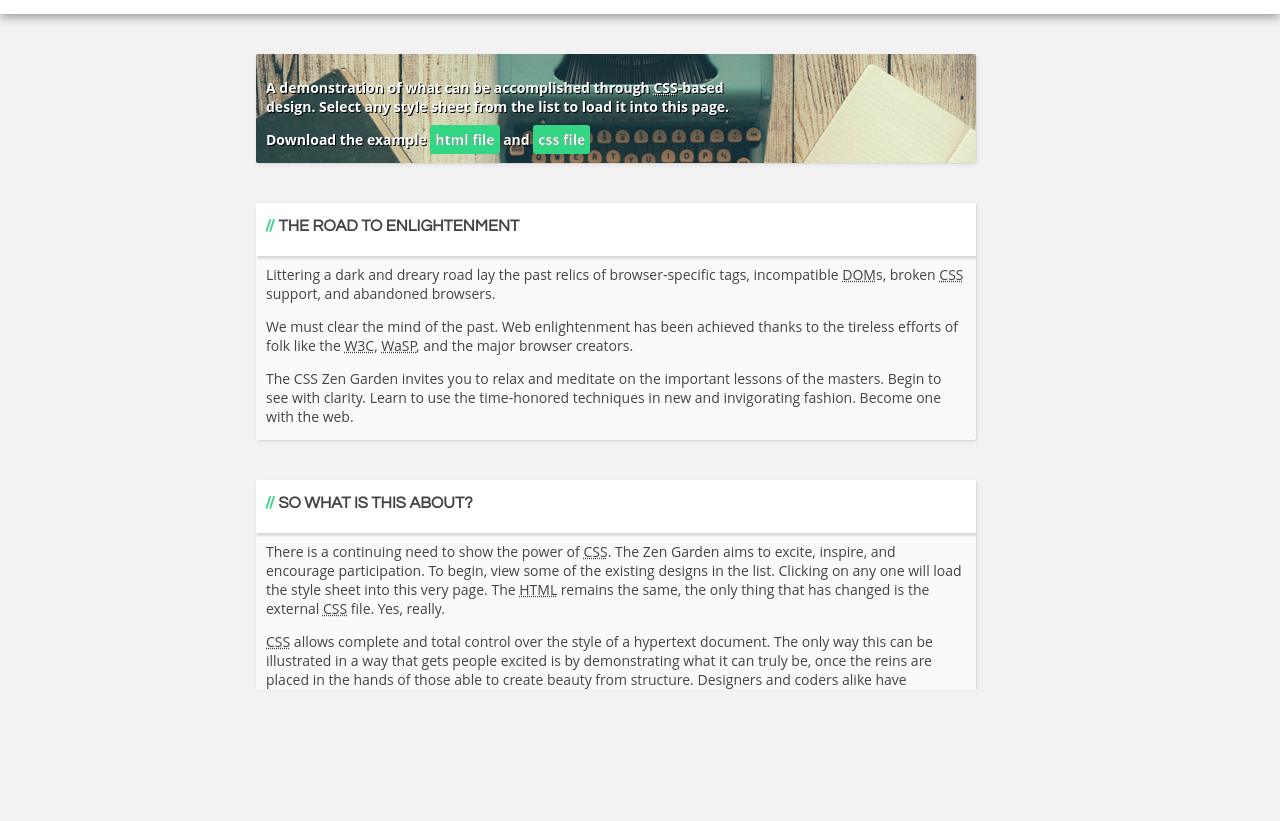
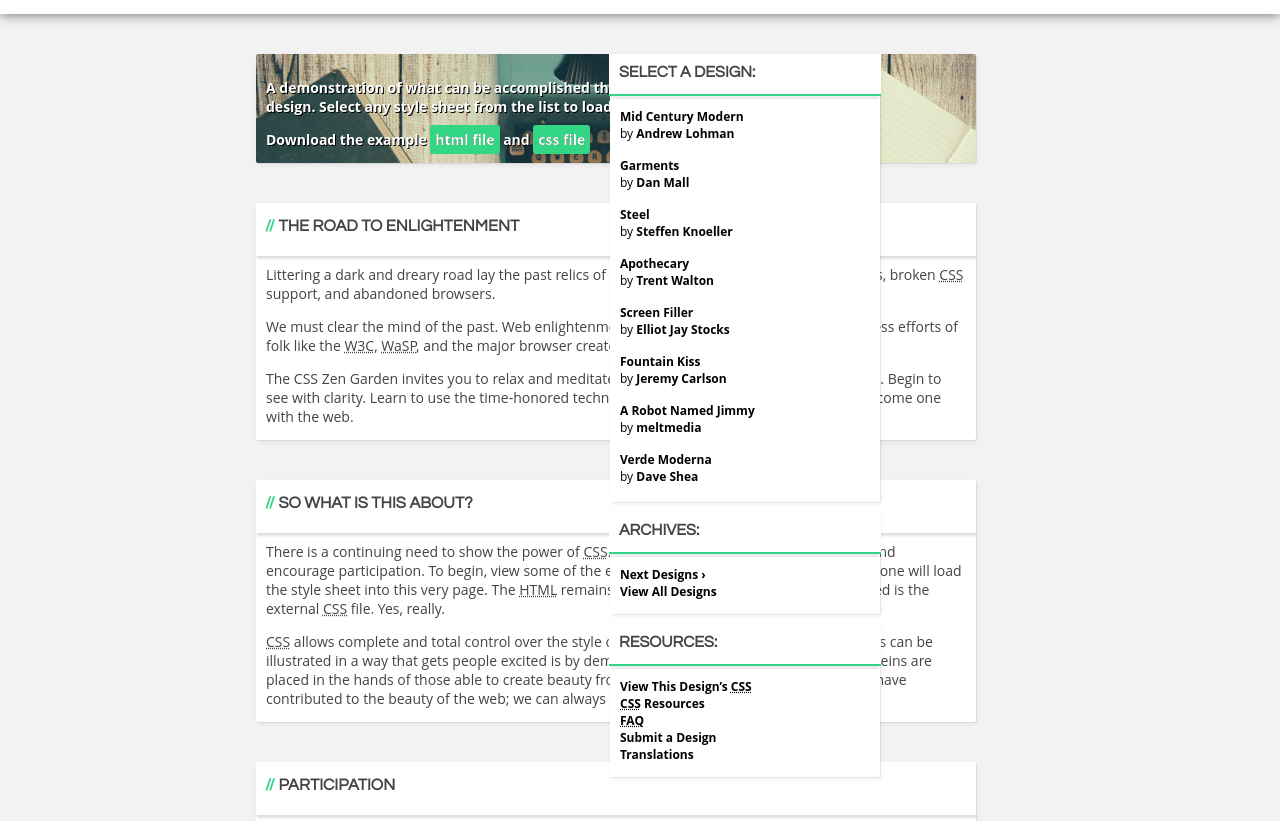
Before and after one commit to danielbjurling/css-project, a plain HTML site: page index.html in a window 1280 px wide. Shown: the part 111-932 px from the top of the page. Before the commit the page ends 800 px from the top, so only its background shows below. Drawn offline with Linux system fonts and the light colour scheme.

Commit message:
More styling and cleaning up some code

```diff
--- a/css/style.css
+++ b/css/style.css
@@ -1,23 +1,21 @@
-html,
+html {
+  	margin: 0;
+	padding: 0;
+}
 body {
   overflow-x: hidden;
   font-family: 'Open Sans', sans-serif;
   background-color: #f2f2f2;
   width:100%;
   height:100%;
-  margin: 0 auto;
+  margin: 0;
   padding: 0;
-}
-.page-wrapper {
-  width: 100%;
-  margin: 0 auto;
-  }
+	}
 
 h1, h2, h3 {
   font-family: "Avant Garde","Century Gothic",sans-serif;
   text-transform: uppercase;
 }
-
 
 /* -- Links -- */
 a {
@@ -31,8 +29,8 @@ a:visited {
   color: #289961;
 }
 
+/* -- Header -- */
 
-/* -- Header -- */
 header {
   background-color: #fff;
   height: 100px;
@@ -49,7 +47,6 @@ header h2 {
   font-size: 23px;
   color: #fff;
   }
-
 
 /* -- Summary -- */
 .summary {
@@ -74,12 +71,10 @@ header h2 {
   background-color: #292d30;
 }
 
-
-
 /* -- Article -- */
 [role="article"] {
   overflow: hidden;
-  background-color: #fafafa;
+  background-color: #fff;
   font-size: 14px;
   width: 700px;
   padding: 10px 10px 0 10px;
@@ -105,12 +100,13 @@ header h2 {
   color: #33d685;
 }
 
-
-
 /* -- Sidebar -- */
 .sidebar {
+  position: absolute;
   font-size: 12px;
   text-align: left;
+  top: 165px;
+  right: 400px;
 }
 .sidebar .wrapper a {
   font-size: 12px;
@@ -131,16 +127,15 @@ header h2 {
   box-shadow: 0 5px 1px -2px rgba(0,0,0,.07);
   border-bottom: 2px solid #33d685;
 }
+
 .design-name {
   display: block;
 }
 .design-selection {
   width: 250px;
-  float: right;
   margin-top: 10;
-  margin-right: 20%;
-  background-color: #fafafa;
-  padding: 0px 15px 0px 5px;
+  background-color: #fff;
+  padding: 0px 15px 2px 5px;
   border-radius: 2px;
   box-shadow: 1px 1px 1px 0 rgba(0,0,0,.07),1px 2px 5px 0 rgba(0,0,0,.06);
 }
@@ -150,29 +145,22 @@ header h2 {
   margin-bottom: 15px;
 }
 .design-archives {
-  clear: right;
-  float: right;
   width: 250px;
   margin-top: 10px;
-  margin-right: 20%;
-  background-color: #fafafa;
-  padding: 0px 15px 0px 5px;
-  border-radius: 2px;
-  box-shadow: 1px 1px 1px 0 rgba(0,0,0,.07),1px 2px 5px 0 rgba(0,0,0,.06);
-}
-.zen-resources {
-  clear: right;
-  float: right;
-  width: 250px;
-  margin-top: 10px;
-  margin-right: 20%;
-  background-color: #fafafa;
-  padding: 0px 15px 0px 5px;
+  background-color: #fff;
+  padding: 0px 15px 2px 5px;
   border-radius: 2px;
   box-shadow: 1px 1px 1px 0 rgba(0,0,0,.07),1px 2px 5px 0 rgba(0,0,0,.06);
 }
 
-
+.zen-resources {
+  width: 250px;
+  margin-top: 10px;
+  background-color: #fff;
+  padding: 0px 15px 2px 5px;
+  border-radius: 2px;
+  box-shadow: 1px 1px 1px 0 rgba(0,0,0,.07),1px 2px 5px 0 rgba(0,0,0,.06);
+}
 
 /* -- Footer -- */
 footer {
@@ -193,18 +181,4 @@ footer a:hover {
   color: #fff;
 }
 
-
 /* -- Responsive -- */
-@media all and (max-width : 768px) {
-
-    [role="article"] {
-      width: 94%;
-      padding: 3%;
-   }
-
-   .sidebar {
-      width: 94%;
-      padding: 3%;
-   }
-
-}
```
